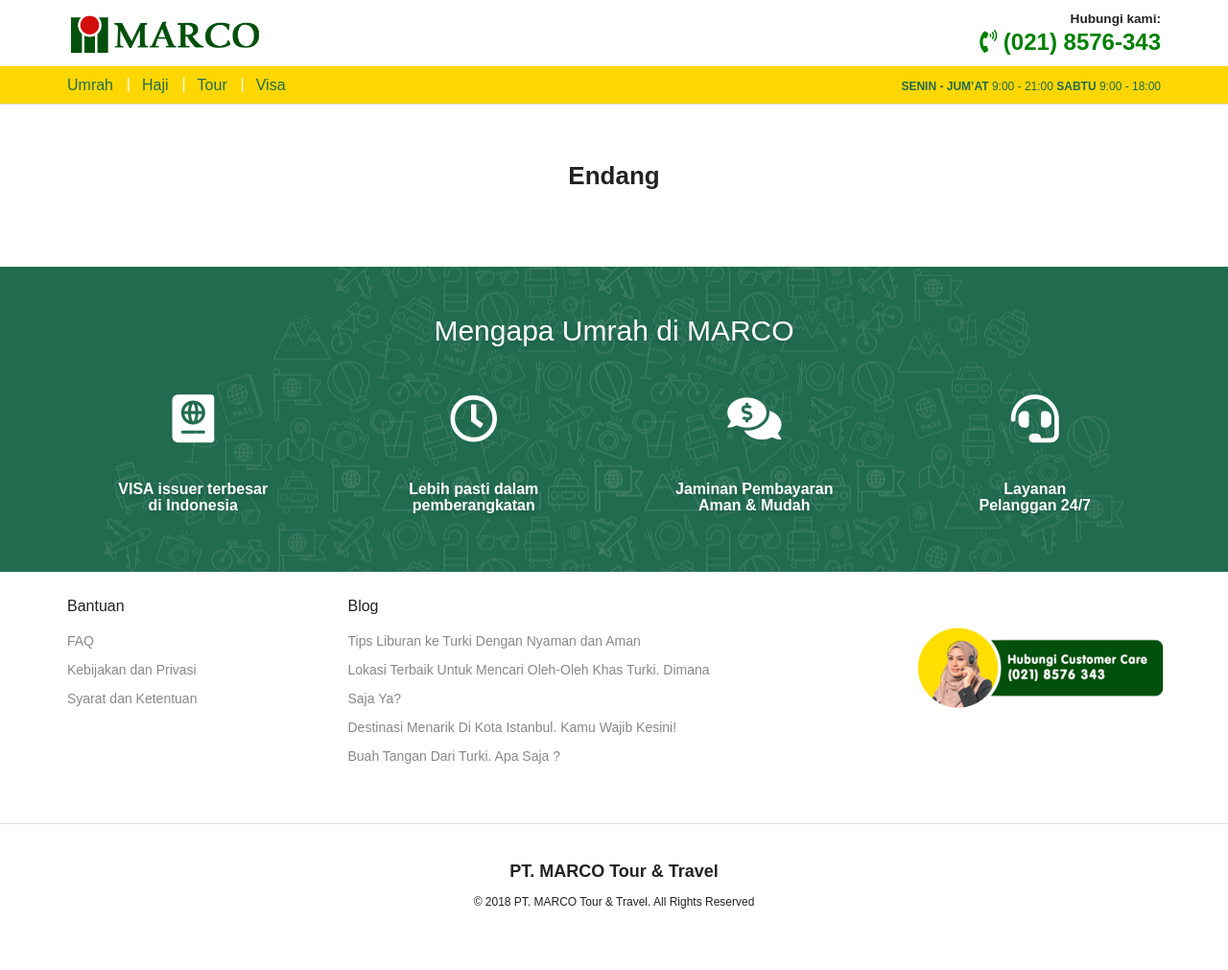
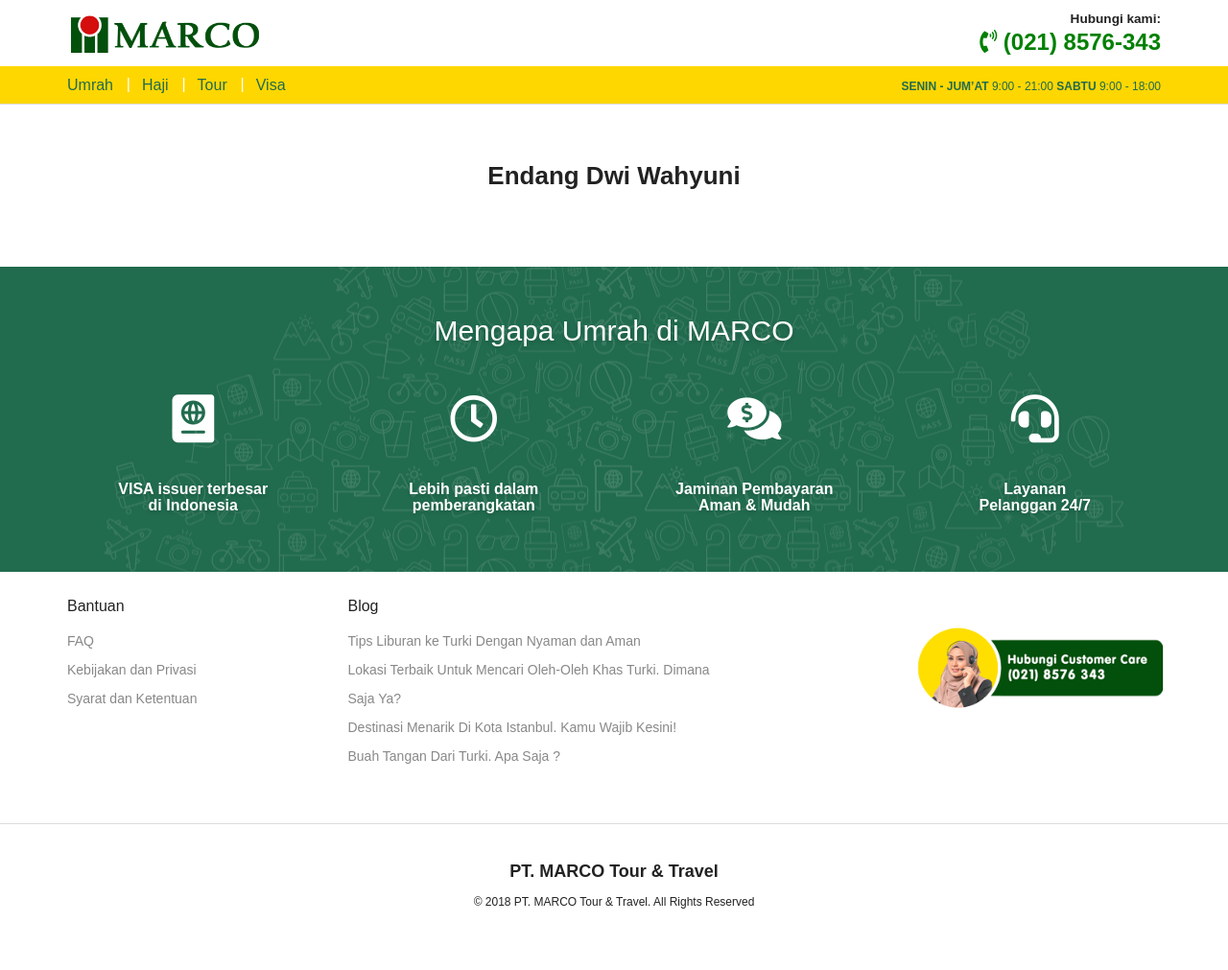
Before and after one commit to kemtol/marco, a Jekyll site: the page built from _agen/endang.markdown, in a window 1280 px wide. Shown: the whole page at 96% size. Built offline with Jekyll 4.4.1, drawn with Linux system fonts in a browser that asks for light colours; nearby versions of some CDN libraries; a script that is not in the unit is left out; some of the changed lines change nothing that is shown.

Commit message:
Updated Endang

```diff
--- a/_agen/endang.markdown
+++ b/_agen/endang.markdown
@@ -1,8 +1,9 @@
 ---
-title: Endang
+title: Endang Dwi Wahyuni
 date: 2018-10-11 10:25:00 Z
 permalink: "/agen/endang.html"
 agenwa: 62811921278
-agenalamat: Kota Tangerang
+agenalamat: JL. TAMAN PALEM KUNING NO. 11-12 RT. 004 RW. 019 KEL/KEC. KELAPA DUA TANGERANG
+  BANTEN
 layout: static
 ---
```
